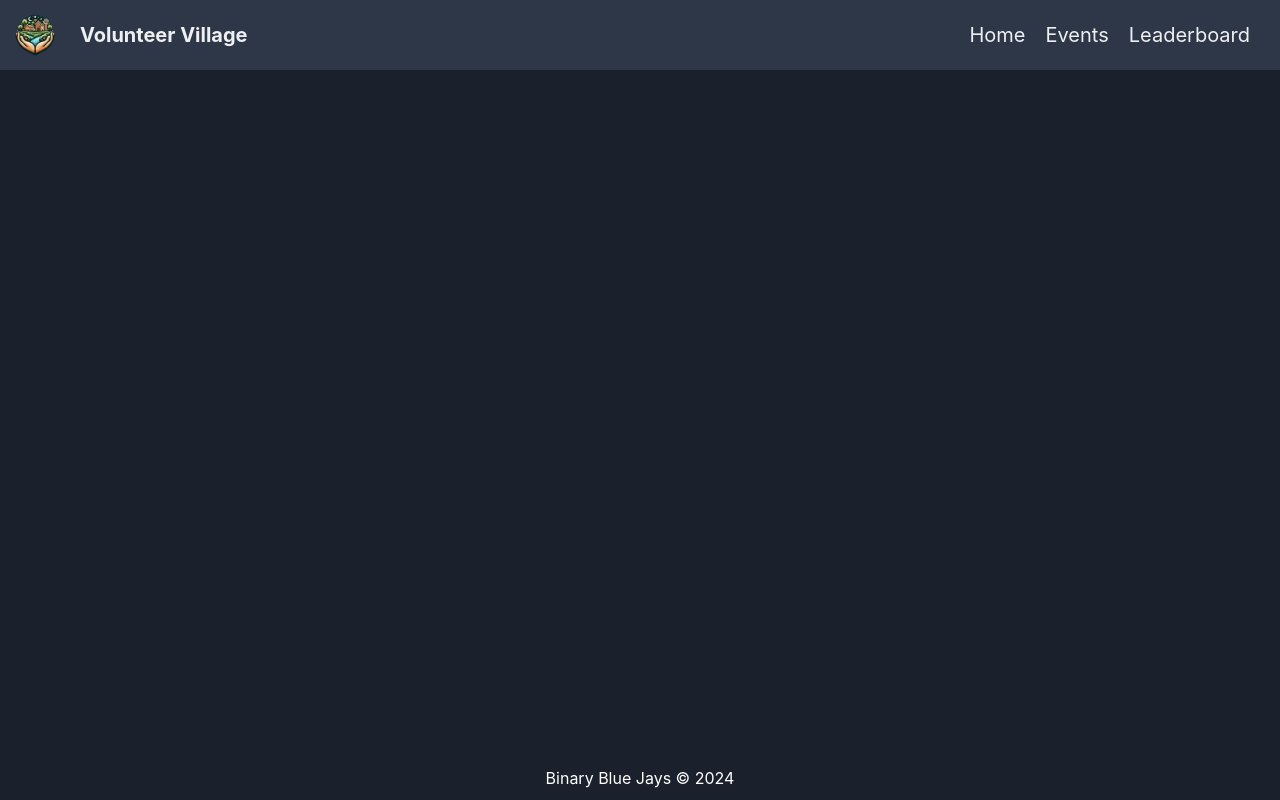
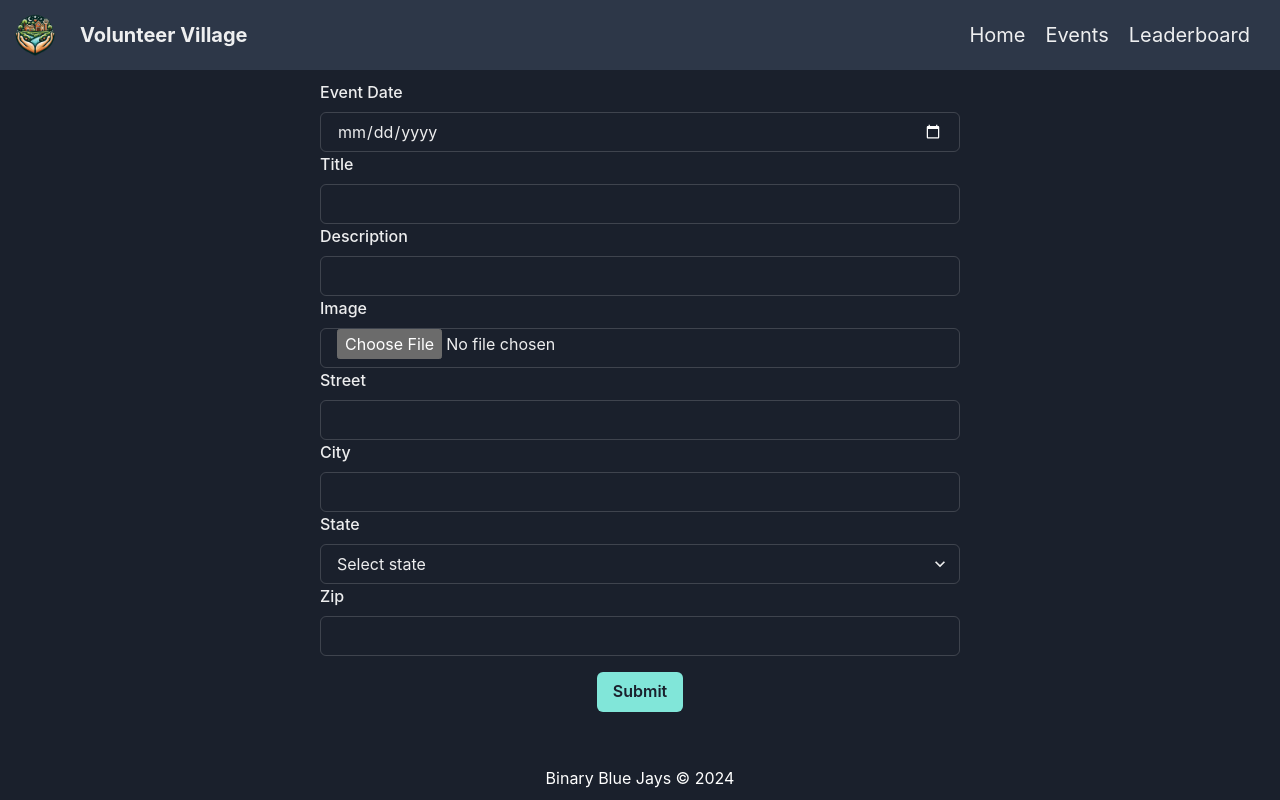
Before and after one commit to Etown-Computer-Science-Club/VolunteerVillage, a React (Vite) app in the folder client/: page /create in a window 1280 px wide. Built offline with nearby package versions, Linux system fonts and the light colour scheme.

Commit message:
Add Create page and form for event creation

```diff
--- a/client/src/App.jsx
+++ b/client/src/App.jsx
@@ -10,6 +10,7 @@ import Navbar from './components/Navbar';
 import Home from './pages/Home';
 import Events from './pages/Events';
 import Leaderboard from './pages/Leaderboard';
+import Create from './pages/Create';
 
 export default function App() {
   return (
@@ -20,6 +21,7 @@ export default function App() {
           <Route path="/" element={<Home/>} />
           <Route path="/events" element={<Events/>} />
           <Route path="/leaderboard" element={<Leaderboard/>} />
+          <Route path="/create" element={<Create/>} />
         </Routes>
       </Flex>
       <Footer />
--- /dev/null
+++ b/client/src/pages/Create.jsx
@@ -0,0 +1,125 @@
+import { Box, Button, Center, FormControl, FormLabel, Input, Select } from "@chakra-ui/react";
+import { useState } from "react";
+
+export default function Create() {
+    const [eventDate, setEventDate] = useState("");
+    const [title, setTitle] = useState("");
+    const [description, setDescription] = useState("");
+    const [street, setStreet] = useState("");
+    const [city, setCity] = useState("");
+    const [state, setState] = useState("");
+    const [zip, setZip] = useState("");
+
+    const handleSubmit = (e) => {
+        e.preventDefault();
+        const event = {
+            eventDate,
+            title,
+            description,
+            address: {
+                street,
+                city,
+                state,
+                zip
+            }
+        };
+        console.log(event);
+    };
+
+    return (
+        <Center>
+            <Box w="50vw">
+                <form onSubmit={handleSubmit}>
+                    <FormControl id="eventDate">
+                        <FormLabel>Event Date</FormLabel>
+                        <Input type="date" value={eventDate} onChange={(e) => setEventDate(e.target.value)} />
+                    </FormControl>
+                    <FormControl id="title">
+                        <FormLabel>Title</FormLabel>
+                        <Input type="text" value={title} onChange={(e) => setTitle(e.target.value)} />
+                    </FormControl>
+                    <FormControl id="description">
+                        <FormLabel>Description</FormLabel>
+                        <Input type="text" value={description} onChange={(e) => setDescription(e.target.value)} />
+                    </FormControl>
+                    <FormControl id="image">
+                        <FormLabel>Image</FormLabel>
+                        <Input type="file" />
+                    </FormControl>
+                    <FormControl id="street">
+                        <FormLabel>Street</FormLabel>
+                        <Input type="text" value={street} onChange={(e) => setStreet(e.target.value)} />
+                    </FormControl>
+                    <FormControl id="city">
+                        <FormLabel>City</FormLabel>
+                        <Input type="text" value={city} onChange={(e) => setCity(e.target.value)} />
+                    </FormControl>
+                    <FormControl id="state">
+                        <FormLabel>State</FormLabel>
+                        <Select placeholder="Select state" value={state} onChange={(e) => setState(e.target.value)}>
+                            <option value="AL">Alabama</option>
+                            <option value="AK">Alaska</option>
+                            <option value="AZ">Arizona</option>
+                            <option value="AR">Arkansas</option>
+                            <option value="CA">California</option>
+                            <option value="CO">Colorado</option>
+                            <option value="CT">Connecticut</option>
+                            <option value="DE">Delaware</option>
+                            <option value="FL">Florida</option>
+                            <option value="GA">Georgia</option>
+                            <option value="HI">Hawaii</option>
+                            <option value="ID">Idaho</option>
+                            <option value="IL">Illinois</option>
+                            <option value="IN">Indiana</option>
+                            <option value="IA">Iowa</option>
+                            <option value="KS">Kansas</option>
+                            <option value="KY">Kentucky</option>
+                            <option value="LA">Louisiana</option>
+                            <option value="ME">Maine</option>
+                            <option value="MD">Maryland</option>
+                            <option value="MA">Massachusetts</option>
+                            <option value="MI">Michigan</option>
+                            <option value="MN">Minnesota</option>
+                            <option value="MS">Mississippi</option>
+                            <option value="MO">Missouri</option>
+                            <option value="MT">Montana</option>
+                            <option value="NE">Nebraska</option>
+                            <option value="NV">Nevada</option>
+                            <option value="NH">New Hampshire</option>
+                            <option value="NJ">New Jersey</option>
+                            <option value="NM">New Mexico</option>
+                            <option value="NY">New York</option>
+                            <option value="NC">North Carolina</option>
+                            <option value="ND">North Dakota</option>
+                            <option value="OH">Ohio</option>
+                            <option value="OK">Oklahoma</option>
+                            <option value="OR">Oregon</option>
+                            <option value="PA">Pennsylvania</option>
+                            <option value="RI">Rhode Island</option>
+                            <option value="SC">South Carolina</option>
+                            <option value="SD">South Dakota</option>
+                            <option value="TN">Tennessee</option>
+                            <option value="TX">Texas</option>
+                            <option value="UT">Utah</option>
+                            <option value="VT">Vermont</option>
+                            <option value="VA">Virginia</option>
+                            <option value="WA">Washington</option>
+                            <option value="WV">West Virginia</option>
+                            <option value="WI">Wisconsin</option>
+                            <option value="WY">Wyoming</option>
+                        </Select>
+                    </FormControl>
+                    <FormControl id="zip">
+                        <FormLabel>Zip</FormLabel>
+                        <Input type="text" value={zip} onChange={(e) => setZip(e.target.value)} />
+                    </FormControl>
+                    <Center>
+                        <Button mt={4} colorScheme="teal" type="submit">
+                            Submit
+                        </Button>
+                    </Center>
+                </form>
+            </Box>
+        </Center>
+    );
+}
```
